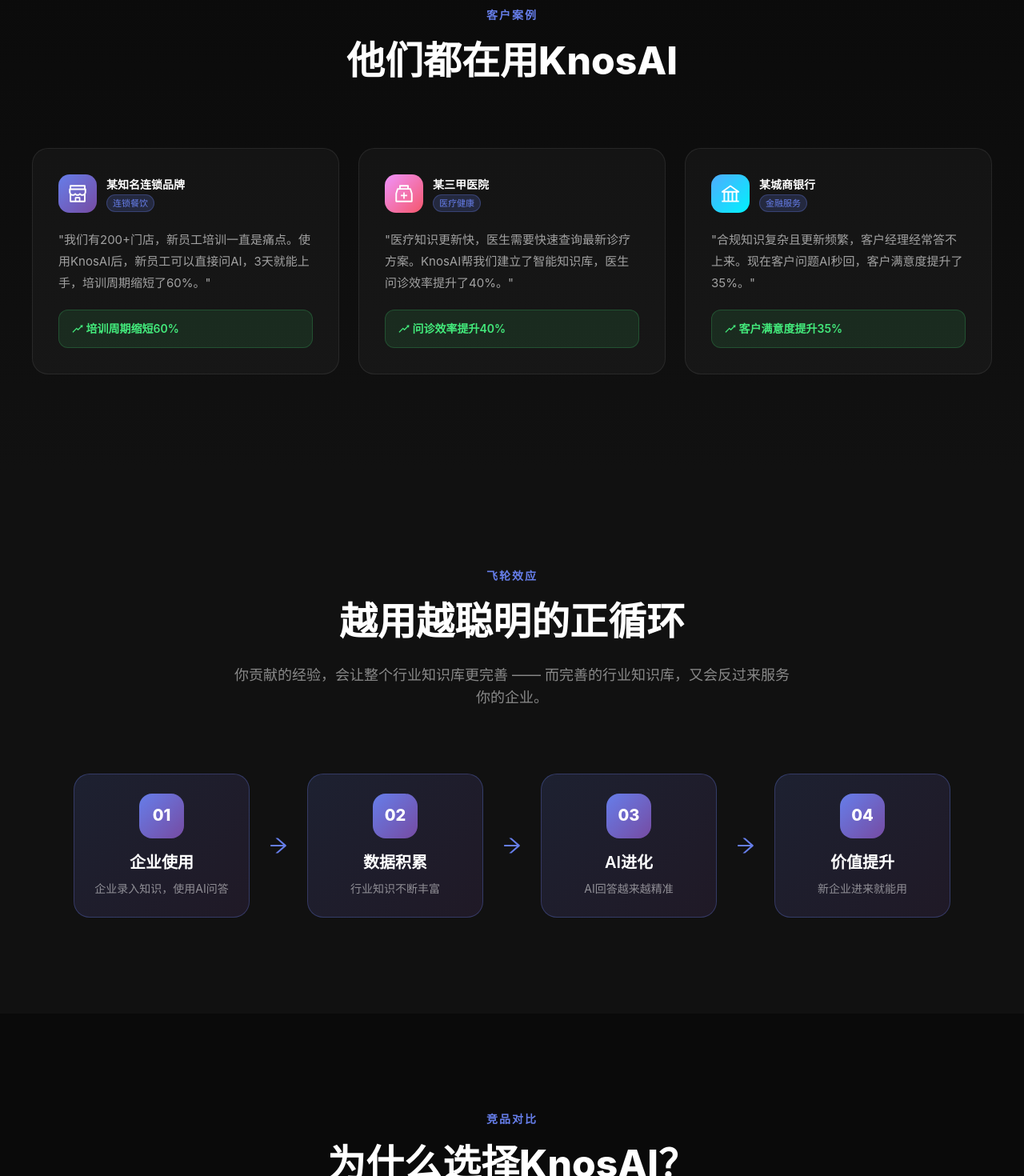
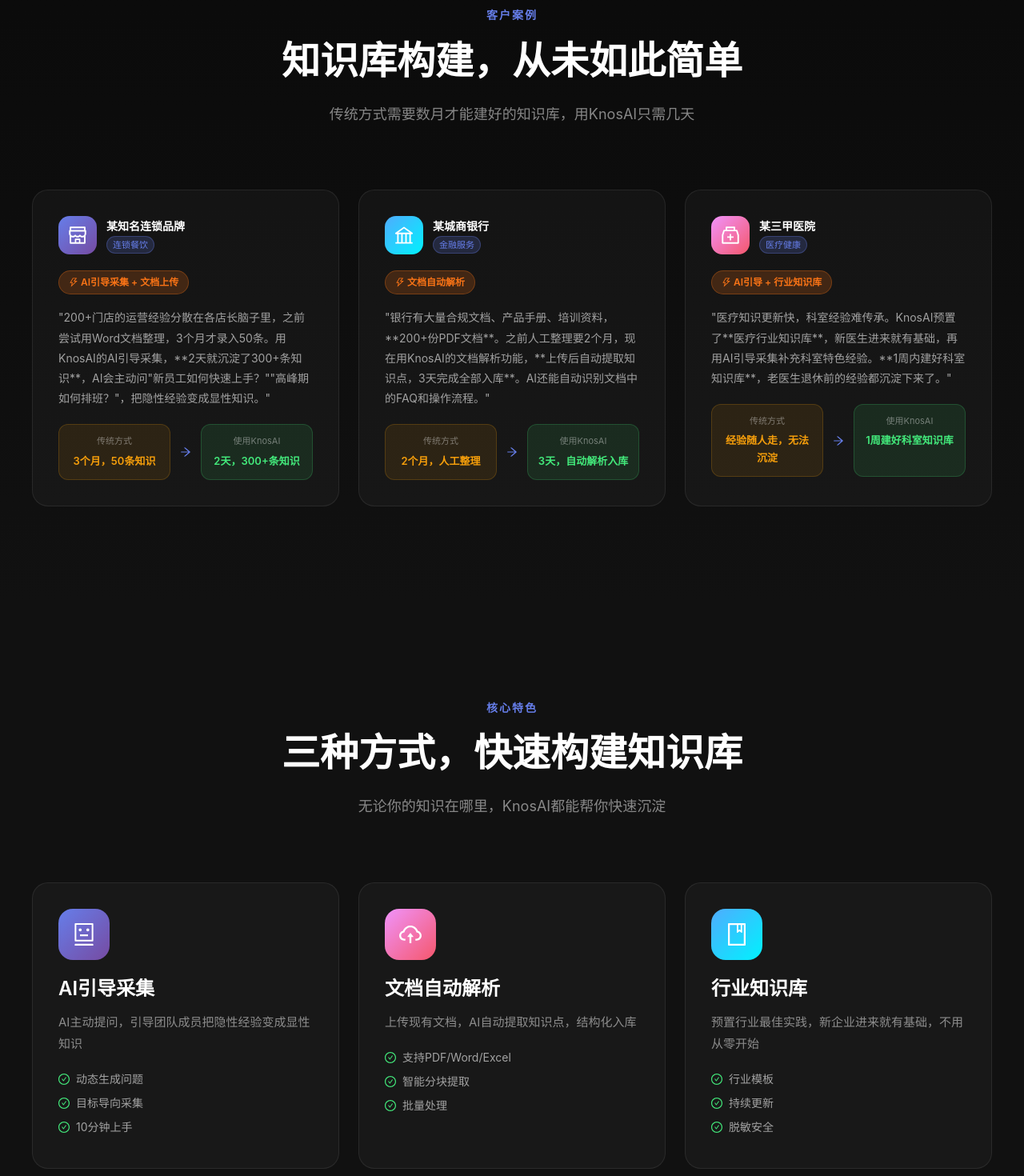
Before and after one commit to yhq927/knos, a React (Vite) app: page / in a window 1280 px wide. Shown: the part 1860-3330 px from the top of the page at 80% size. Built offline with nearby package versions, Linux system fonts and the light colour scheme.

Commit message:
feat: redesign Home page focusing on knowledge building features

```diff
--- a/src/pages/Home/index.tsx
+++ b/src/pages/Home/index.tsx
@@ -31,31 +31,37 @@
 const Home: React.FC = () => {
   const navigate = useNavigate()
 
-  // 用户故事
+  // 客户案例 - 聚焦知识库构建特色
   const userStories = [
     {
       icon: <ShopOutlined />,
       industry: '连锁餐饮',
       company: '某知名连锁品牌',
-      story: '我们有200+门店，新员工培训一直是痛点。使用KnosAI后，新员工可以直接问AI，3天就能上手，培训周期缩短了60%。',
-      result: '培训周期缩短60%',
+      buildMethod: 'AI引导采集 + 文档上传',
+      story: '200+门店的运营经验分散在各店长脑子里，之前尝试用Word文档整理，3个月才录入50条。用KnosAI的AI引导采集，**2天就沉淀了300+条知识**，AI会主动问"新员工如何快速上手？""高峰期如何排班？"，把隐性经验变成显性知识。',
+      beforeBuild: '3个月，50条知识',
+      afterBuild: '2天，300+条知识',
       gradient: 'linear-gradient(135deg, #667eea 0%, #764ba2 100%)',
+    },
+    {
+      icon: <BankOutlined />,
+      industry: '金融服务',
+      company: '某城商银行',
+      buildMethod: '文档自动解析',
+      story: '银行有大量合规文档、产品手册、培训资料，**200+份PDF文档**。之前人工整理要2个月，现在用KnosAI的文档解析功能，**上传后自动提取知识点，3天完成全部入库**。AI还能自动识别文档中的FAQ和操作流程。',
+      beforeBuild: '2个月，人工整理',
+      afterBuild: '3天，自动解析入库',
+      gradient: 'linear-gradient(135deg, #4facfe 0%, #00f2fe 100%)',
     },
     {
       icon: <MedicineBoxOutlined />,
       industry: '医疗健康',
       company: '某三甲医院',
-      story: '医疗知识更新快，医生需要快速查询最新诊疗方案。KnosAI帮我们建立了智能知识库，医生问诊效率提升了40%。',
-      result: '问诊效率提升40%',
+      buildMethod: 'AI引导 + 行业知识库',
+      story: '医疗知识更新快，科室经验难传承。KnosAI预置了**医疗行业知识库**，新医生进来就有基础，再用AI引导采集补充科室特色经验。**1周内建好科室知识库**，老医生退休前的经验都沉淀下来了。',
+      beforeBuild: '经验随人走，无法沉淀',
+      afterBuild: '1周建好科室知识库',
       gradient: 'linear-gradient(135deg, #f093fb 0%, #f5576c 100%)',
-    },
-    {
-      icon: <BankOutlined />,
-      industry: '金融服务',
-      company: '某城商银行',
-      story: '合规知识复杂且更新频繁，客户经理经常答不上来。现在客户问题AI秒回，客户满意度提升了35%。',
-      result: '客户满意度提升35%',
-      gradient: 'linear-gradient(135deg, #4facfe 0%, #00f2fe 100%)',
     },
   ]
 
@@ -502,7 +508,7 @@
           </div>
         </div>
 
-        {/* 用户故事 */}
+        {/* 客户案例 - 聚焦知识库构建 */}
         <div style={{ padding: '120px 24px', background: 'linear-gradient(180deg, #0a0a0a 0%, #111 100%)' }}>
           <div style={{ maxWidth: 1200, margin: '0 auto' }}>
             <div style={{ textAlign: 'center', marginBottom: 80 }}>
@@ -510,8 +516,11 @@
                 客户案例
               </Text>
               <Title style={{ color: '#fff', fontSize: 48, marginTop: 16, fontWeight: 800 }}>
-                他们都在用KnosAI
+                知识库构建，从未如此简单
               </Title>
+              <Paragraph style={{ color: 'rgba(255,255,255,0.5)', fontSize: 18, maxWidth: 700, margin: '16px auto 0' }}>
+                传统方式需要数月才能建好的知识库，用KnosAI只需几天
+              </Paragraph>
             </div>
 
             <Row gutter={[24, 24]}>
@@ -557,20 +566,67 @@
                         </Tag>
                       </div>
                     </div>
-                    <Paragraph style={{ color: 'rgba(255,255,255,0.6)', fontSize: 15, lineHeight: 1.8, marginBottom: 20 }}>
+
+                    {/* 构建方式标签 */}
+                    <div style={{ marginBottom: 16 }}>
+                      <Tag
+                        style={{
+                          background: 'rgba(249, 115, 22, 0.2)',
+                          border: '1px solid rgba(249, 115, 22, 0.3)',
+                          color: '#F97316',
+                          borderRadius: 100,
+                          padding: '4px 12px',
+                          fontSize: 12,
+                          fontWeight: 600,
+                        }}
+                      >
+                        <ThunderboltOutlined /> {story.buildMethod}
+                      </Tag>
+                    </div>
+
+                    <Paragraph style={{ color: 'rgba(255,255,255,0.6)', fontSize: 14, lineHeight: 1.8, marginBottom: 20 }}>
                       "{story.story}"
                     </Paragraph>
+
+                    {/* 构建效果对比 */}
+                    <div style={{ display: 'flex', gap: 12 }}>
                       <div
                         style={{
-                        padding: '12px 16px',
+                          flex: 1,
+                          padding: '12px',
+                          borderRadius: 12,
+                          background: 'rgba(245, 158, 11, 0.1)',
+                          border: '1px solid rgba(245, 158, 11, 0.2)',
+                          textAlign: 'center',
+                        }}
+                      >
+                        <Text style={{ color: 'rgba(255,255,255,0.4)', fontSize: 11, display: 'block', marginBottom: 4 }}>
+                          传统方式
+                        </Text>
+                        <Text style={{ color: '#F59E0B', fontWeight: 600, fontSize: 13 }}>
+                          {story.beforeBuild}
+                        </Text>
+                      </div>
+                      <div style={{ display: 'flex', alignItems: 'center', color: '#667eea' }}>
+                        <ArrowRightOutlined />
+                      </div>
+                      <div
+                        style={{
+                          flex: 1,
+                          padding: '12px',
                           borderRadius: 12,
                           background: 'rgba(67, 233, 123, 0.1)',
                           border: '1px solid rgba(67, 233, 123, 0.2)',
+                          textAlign: 'center',
                         }}
                       >
-                      <Text style={{ color: '#43e97b', fontWeight: 600 }}>
-                        <RiseOutlined /> {story.result}
+                        <Text style={{ color: 'rgba(255,255,255,0.4)', fontSize: 11, display: 'block', marginBottom: 4 }}>
+                          使用KnosAI
                         </Text>
+                        <Text style={{ color: '#43e97b', fontWeight: 600, fontSize: 13 }}>
+                          {story.afterBuild}
+                        </Text>
+                      </div>
                     </div>
                   </Card>
                 </Col>
@@ -579,17 +635,97 @@
           </div>
         </div>
 
-        {/* 飞轮效应 */}
+        {/* 知识库构建特色 */}
         <div style={{ padding: '120px 24px', background: '#111' }}>
           <div style={{ maxWidth: 1200, margin: '0 auto' }}>
             <div style={{ textAlign: 'center', marginBottom: 80 }}>
               <Text style={{ color: '#667eea', fontSize: 14, fontWeight: 600, letterSpacing: 2, textTransform: 'uppercase' }}>
+                核心特色
+              </Text>
+              <Title style={{ color: '#fff', fontSize: 48, marginTop: 16, fontWeight: 800 }}>
+                三种方式，快速构建知识库
+              </Title>
+              <Paragraph style={{ color: 'rgba(255,255,255,0.5)', fontSize: 18, maxWidth: 700, margin: '16px auto 0' }}>
+                无论你的知识在哪里，KnosAI都能帮你快速沉淀
+              </Paragraph>
+            </div>
+
+            <Row gutter={[24, 24]} style={{ marginBottom: 60 }}>
+              {[
+                {
+                  icon: <RobotOutlined />,
+                  title: 'AI引导采集',
+                  desc: 'AI主动提问，引导团队成员把隐性经验变成显性知识',
+                  features: ['动态生成问题', '目标导向采集', '10分钟上手'],
+                  gradient: 'linear-gradient(135deg, #667eea 0%, #764ba2 100%)',
+                },
+                {
+                  icon: <CloudUploadOutlined />,
+                  title: '文档自动解析',
+                  desc: '上传现有文档，AI自动提取知识点，结构化入库',
+                  features: ['支持PDF/Word/Excel', '智能分块提取', '批量处理'],
+                  gradient: 'linear-gradient(135deg, #f093fb 0%, #f5576c 100%)',
+                },
+                {
+                  icon: <BookOutlined />,
+                  title: '行业知识库',
+                  desc: '预置行业最佳实践，新企业进来就有基础，不用从零开始',
+                  features: ['行业模板', '持续更新', '脱敏安全'],
+                  gradient: 'linear-gradient(135deg, #4facfe 0%, #00f2fe 100%)',
+                },
+              ].map((item, index) => (
+                <Col xs={24} lg={8} key={index}>
+                  <Card
+                    style={{
+                      background: 'rgba(255,255,255,0.03)',
+                      border: '1px solid rgba(255,255,255,0.08)',
+                      borderRadius: 20,
+                      height: '100%',
+                    }}
+                    bodyStyle={{ padding: 32 }}
+                  >
+                    <div
+                      style={{
+                        width: 64,
+                        height: 64,
+                        borderRadius: 18,
+                        background: item.gradient,
+                        display: 'flex',
+                        alignItems: 'center',
+                        justifyContent: 'center',
+                        fontSize: 28,
+                        color: '#fff',
+                        marginBottom: 20,
+                      }}
+                    >
+                      {item.icon}
+                    </div>
+                    <Title level={3} style={{ color: '#fff', marginBottom: 12 }}>{item.title}</Title>
+                    <Paragraph style={{ color: 'rgba(255,255,255,0.5)', fontSize: 15, lineHeight: 1.8, marginBottom: 20 }}>
+                      {item.desc}
+                    </Paragraph>
+                    <div>
+                      {item.features.map((feature, i) => (
+                        <div key={i} style={{ display: 'flex', alignItems: 'center', gap: 8, marginBottom: 8 }}>
+                          <CheckCircleOutlined style={{ color: '#43e97b', fontSize: 14 }} />
+                          <Text style={{ color: 'rgba(255,255,255,0.6)', fontSize: 14 }}>{feature}</Text>
+                        </div>
+                      ))}
+                    </div>
+                  </Card>
+                </Col>
+              ))}
+            </Row>
+
+            {/* 飞轮效应 */}
+            <div style={{ textAlign: 'center', marginBottom: 48 }}>
+              <Text style={{ color: '#667eea', fontSize: 14, fontWeight: 600, letterSpacing: 2, textTransform: 'uppercase' }}>
                 飞轮效应
               </Text>
-              <Title style={{ color: '#fff', fontSize: 48, marginTop: 16, fontWeight: 800 }}>
+              <Title style={{ color: '#fff', fontSize: 36, marginTop: 16, fontWeight: 800 }}>
                 越用越聪明的正循环
               </Title>
-              <Paragraph style={{ color: 'rgba(255,255,255,0.5)', fontSize: 18, maxWidth: 700, margin: '16px auto 0' }}>
+              <Paragraph style={{ color: 'rgba(255,255,255,0.5)', fontSize: 16, maxWidth: 700, margin: '16px auto 0' }}>
                 你贡献的经验，会让整个行业知识库更完善 —— 而完善的行业知识库，又会反过来服务你的企业。
               </Paragraph>
             </div>
```
Lines whose indentation alone changed are shown as unchanged.
